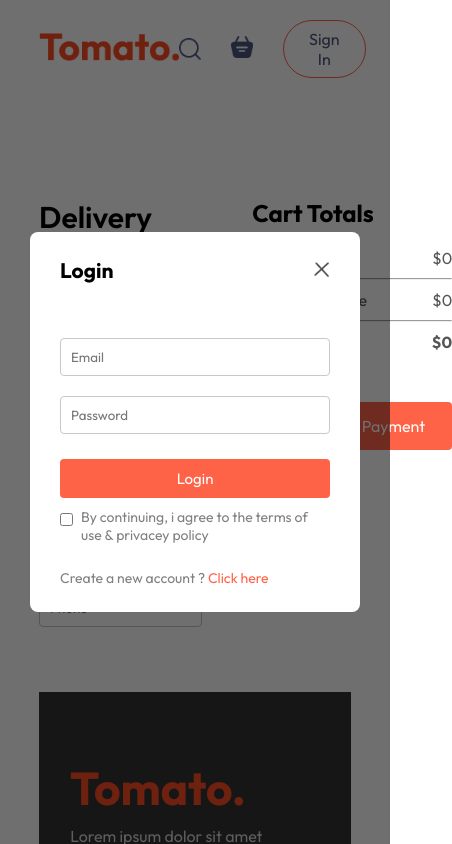
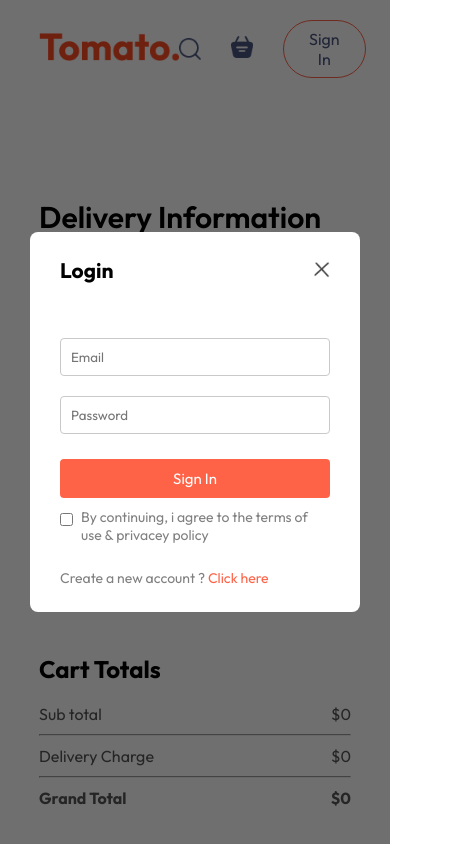
Before and after one commit to Mostafizur-Rahman13/Foods-App, a React (Vite) app: page /placeorder in a window 390 px wide. Both pictures are taken after a click on the button "Sign In". Shown: the top 844 px of the page, 452 px wide, since content can reach past the window. Built offline with nearby package versions, Linux system fonts and the light colour scheme.

Commit message:
Place Order Responsive

```diff
--- a/src/components/loginpopup/LoginPopup.jsx
+++ b/src/components/loginpopup/LoginPopup.jsx
@@ -26,9 +26,10 @@ const LoginPopup = ({ setShowLogin }) => {
 
           <input type="text" placeholder='Email' required />
           <input type="text" placeholder='Password' required />
+
         </div>
 
-        <button>{currState === "Sign up" ? "Create account" : "Login"}</button>
+        <button>{currState === "Sign up" ? "Create account" : "Sign In"}</button>
 
         <div className="login-popup-condition">
           <input type="checkbox" required />
--- a/src/pages/cart/Cart.css
+++ b/src/pages/cart/Cart.css
@@ -67,6 +67,11 @@
   font-size: 16px;
 }
 
+.cart-total button:hover {
+  background-color: rgb(230, 44, 11);
+  transition: 0.3s;
+}
+
 .cart-promocode {
   flex: 1;
 }
--- a/src/pages/place order/PlaceOrder.css
+++ b/src/pages/place order/PlaceOrder.css
@@ -39,3 +39,13 @@
 .place-order-right .cart-total button {
   margin-top: 30px;
 }
+
+@media (max-width:750px) {
+
+  .place-order {
+    display: flex;
+    flex-direction: column;
+    gap: 50px;
+  }
+
+}
```
